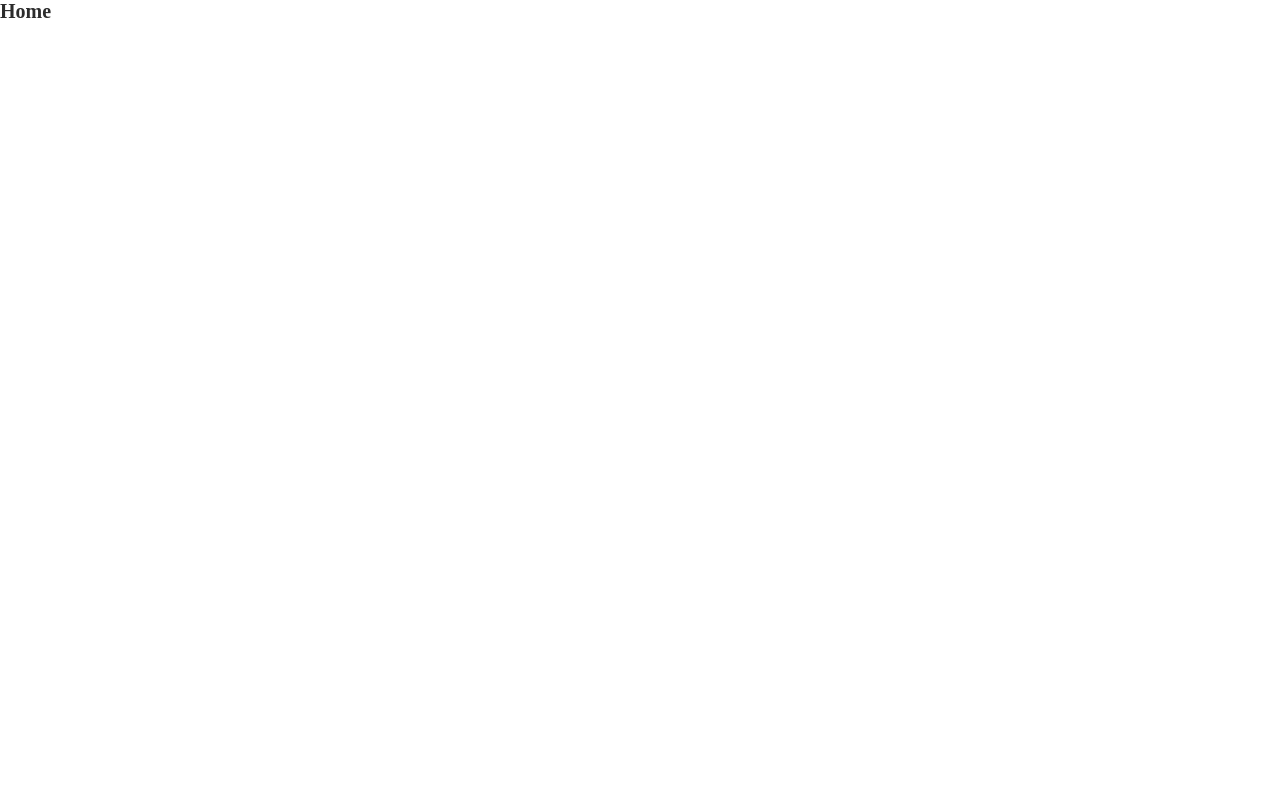
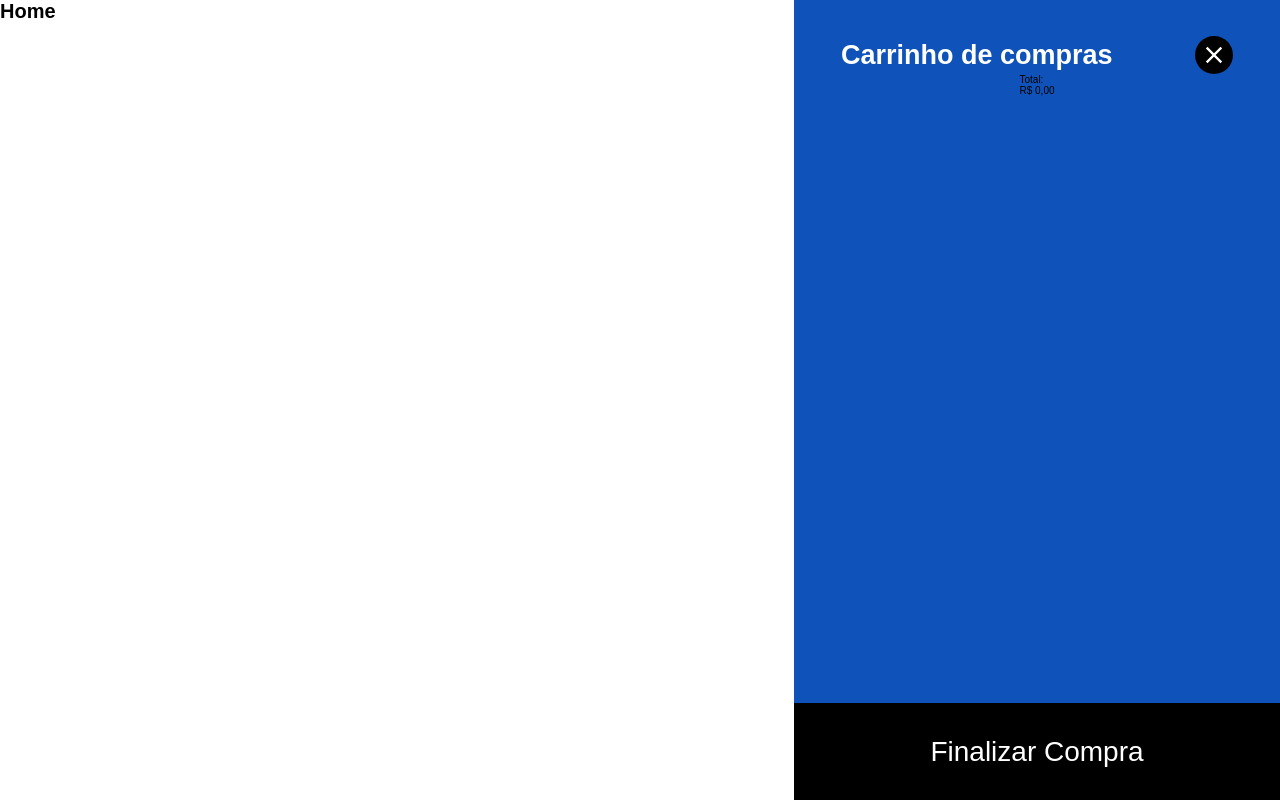
Before and after one commit to xtirian/MKS, a Next.js app: page / in a window 1280 px wide. Built offline with nearby package versions, Linux system fonts and the light colour scheme.

Commit message:
Side bar (#2)
* feat: redux config and sidebar context

* doc: product Model

* fix: global style

* feat: add sidebar component

* feat: add styles

```diff
--- /dev/null
+++ b/src/components/sideBar/SideBar.component.tsx
@@ -0,0 +1,60 @@
+import { motion } from "framer-motion";
+import React from "react";
+import styles from "./SideBar.module.scss";
+import { IoMdClose } from "react-icons/io";
+import { useDispatch, useSelector } from "react-redux";
+import { SidebarContextProps } from "@/services/context/sidebar.context";
+import { RootState } from "@/services/reduxProvider";
+
+export const SideBar = () => {
+  const dispatch = useDispatch();
+  const toggleSidebar = () => {
+    dispatch({ type: "TOGGLE_SIDEBAR" });
+  };
+  const isOpen = useSelector((state: RootState) => state.sidebar.isOpen);
+
+  return (
+    <motion.div
+      className={styles.sideBarWraper}
+      initial="hidden"
+      animate={isOpen ? "visible" : "hidden"}
+      variants={sideBarAnimation}
+      transition={{
+        type: "spring",
+        damping: 10,
+        stiffness: 50,
+        mass: 0.5,
+      }}
+    >
+      <div className={styles.sideBarContainer}>
+        <header>
+          <h2>Carrinho de compras</h2>
+          <button type="button" onClick={() => toggleSidebar()}>
+            <IoMdClose />
+          </button>
+        </header>
+        <footer>
+          <p>Total:</p>
+          <p>R$ 0,00</p> {/* This value should be calculated */}
+        </footer>
+      </div>
+      <button className={styles.submitButton}>Finalizar Compra</button>
+    </motion.div>
+  );
+};
+const sideBarAnimation = {
+  hidden: {
+    x: "100%",
+    opacity: 0,
+    transition: {
+      duration: 0.5,
+    },
+  },
+  visible: {
+    x: 0,
+    opacity: 1,
+    transition: {
+      duration: 0.5,
+    },
+  },
+};
--- /dev/null
+++ b/src/components/sideBar/SideBar.module.scss
@@ -0,0 +1,62 @@
+@use "@/styles/var.scss" as *;
+@use "@/styles/mixin.scss" as mix;
+
+.sideBarWraper {
+  width: 100%;
+  max-width: 486px;
+
+  height: 100%;
+  background-color: $bg1;
+
+  display: flex;
+  flex-direction: column;
+  justify-content: space-between;
+  align-items: center;
+
+  box-shadow: -5 0 6px rgba(0, 0, 0, 0.13);
+  position: fixed;
+  top: 0;
+  right: 0;
+  z-index: 100;
+}
+
+.sideBarContainer {
+  width: 100%;
+  display: flex;
+  flex-direction: column;
+  align-items: center;
+  margin: 36px auto;
+
+  header {
+    width: 100%;
+    max-width: 80.6584362%;
+    display: flex;
+    justify-content: space-between;
+    align-items: center;
+    gap: 32px;
+    h2 {
+      @include mix.HeadingL;
+      color: $textc-100;
+      width: fit-content;
+    }
+
+    button {
+      min-width: 38px;
+      height: 38px;
+      border-radius: 50%;
+      background-color: $bg4;
+      color: $textc-100;
+      @include mix.Button;
+    }
+  }
+}
+
+.submitButton {
+  width: 100%;
+  height: 97px;
+  margin-top: 42px;
+  background-color: $bg4;
+
+  color: $textc-100;
+  @include mix.Button;
+}
--- a/src/pages/_app.tsx
+++ b/src/pages/_app.tsx
@@ -1,17 +1,28 @@
 import type { AppProps } from "next/app";
+import Head from "next/head";
+
 import { QueryClientProvider } from "@tanstack/react-query";
 import { queryClient } from "@/services/queryClient";
+import { AppProvider } from "@/services/reduxProvider";
+
 //import Header from '../components/Header';
-//import Sidebar from '../components/Sidebar';
+
+import "@/styles/global.scss";
+import { SideBar } from "@/components/sideBar/SideBar.component";
 
 function MyApp({ Component, pageProps }: AppProps) {
   return (
     <QueryClientProvider client={queryClient}>
-          {/* <Header /> */}
-          {/* <Sidebar /> */}
-        <div>
+      <Head>
+        <title>MKS Challenge - xTirian</title>
+      </Head>
+      <AppProvider>
+        {/* <Header /> */}
+        <main>
+          <SideBar />
           <Component {...pageProps} />
-        </div>
+        </main>
+      </AppProvider>
     </QueryClientProvider>
   );
 }
--- a/src/pages/_document.tsx
+++ b/src/pages/_document.tsx
@@ -1,6 +1,33 @@
 import Document, { Html, Head, Main, NextScript } from "next/document";
+import { ServerStyleSheet } from "styled-components";
 
 class MyDocument extends Document {
+
+  static async getInitialProps(ctx: any) {
+    const sheet = new ServerStyleSheet();
+    const originalRenderPage = ctx.renderPage;
+
+    try {
+      ctx.renderPage = () =>
+        originalRenderPage({
+          enhanceApp: (App: any) => (props: any) => sheet.collectStyles(<App {...props} />),
+        });
+
+      const initialProps = await Document.getInitialProps(ctx);
+      return {
+        ...initialProps,
+        styles: (
+          <>
+            {initialProps.styles}
+            {sheet.getStyleElement()}
+          </>
+        ),
+      };
+    } finally {
+      sheet.seal();
+    }
+  }
+
   render() {
     return (
       <Html lang="pt-BR">
@@ -10,9 +37,7 @@ class MyDocument extends Document {
             content="Este site foi criado com o propósito de avaliar a proficiência dos desenvolvedores na elaboração de código claro, meticulosamente testado e passível de reutilização. Os participantes são solicitados a concluir uma tarefa específica e proceder com o deployment da aplicação, fornecendo os links correspondentes ao aplicativo e ao repositório associado. Esta avaliação possibilita uma análise abrangente do desempenho dos candidatos, sendo de suma importância para o desdobramento subsequente do processo avaliativo."
           />
           <meta name="author" content="xTirian - Matheus Fernandes" />
-          <title>MKS Challenge - xTirian</title>
           <link rel="icon" href="/logo.jpeg" />
-          <style>{globalStyles}</style>
         </Head>
         <body>
           <Main />
@@ -24,21 +49,3 @@ class MyDocument extends Document {
 }
 
 export default MyDocument;
-
-
-const globalStyles = `
-* {
-box-sizing: border-box;
-margin: 0;
-padding: 0;
-}
-body {
-font-family: "Montserrat", sans-serif;
-color: #2c2c2c;
-}
-
-html {
-scroll-behavior: smooth;
-font-size: 62.5%;
-}
-`;
--- /dev/null
+++ b/src/services/context/sidebar.context.ts
@@ -0,0 +1,23 @@
+import { createContext } from "react";
+
+export const sidebarReducer = (
+  state = { isOpen: true },
+  action: { type: any }
+) => {
+  switch (action.type) {
+    case "TOGGLE_SIDEBAR":
+      return { ...state, isOpen: !state.isOpen };
+    default:
+      return state;
+  }
+};
+
+export const SidebarContext = createContext({
+  isOpen: true,
+  toggleSidebar: () => {},
+});
+
+export interface SidebarContextProps {
+  isOpen: boolean;
+  toggleSidebar: () => void;
+}
--- /dev/null
+++ b/src/services/reduxProvider.tsx
@@ -0,0 +1,26 @@
+import { Provider } from "react-redux";
+import { combineReducers, createStore } from "redux";
+import { SidebarContext, sidebarReducer } from "./context/sidebar.context";
+import { ReactNode } from "react";
+
+const rootReducer = combineReducers({
+  sidebar: sidebarReducer,
+});
+
+const store = createStore(rootReducer);
+
+export const AppProvider = ({ children }: { children: ReactNode }) => {
+  return (
+    <Provider store={store}>
+      <SidebarContext.Provider value={{
+        isOpen: (store.getState() as { sidebar: { isOpen: boolean } }).sidebar?.isOpen,
+        toggleSidebar: () => store.dispatch({ type: "TOGGLE_SIDEBAR" }),
+      }}>
+        {children}
+        </SidebarContext.Provider>
+    </Provider>
+  );
+};
+
+
+export type RootState = ReturnType<typeof rootReducer>;
--- a/src/styles/_mixin.scss
+++ b/src/styles/_mixin.scss
@@ -0,0 +1,12 @@
+
+
+@mixin HeadingL {
+  font-size: 2.7rem;
+  font-weight: 700;
+  line-height: 3.291rem;
+}
+
+@mixin Button {
+  font-size: 28px;
+            line-height: 15px;
+}
--- a/src/styles/_var.scss
+++ b/src/styles/_var.scss
@@ -2,7 +2,8 @@
 $bg0: #F9F9F9;
 $bg1: #0F52BA;
 $bg2: #373737;
-$bg3: #EEEEEE;
+$bg3: #EEE;
+$bg4: #000;
 
 $textc-100: #FFF;
 $textc-700: #333;
--- /dev/null
+++ b/src/styles/global.scss
@@ -0,0 +1,25 @@
+* {
+  box-sizing: border-box;
+  margin: 0;
+  padding: 0;
+  }
+  body {
+  font-family: "Montserrat", sans-serif !important;
+  }
+
+  html {
+  scroll-behavior: smooth;
+  font-size: 62.5%;
+  }
+
+  body, html {
+    overflow-x: hidden;
+  }
+
+  button {
+    cursor: pointer;
+    border: none;
+    outline: none;
+    background-color: transparent;
+    color: inherit;
+  }
```
Also changed, not shown: package.json (+6 -1 lines), src/models/product.ts (added, +8 -0 lines), src/pages/index.tsx (+6 -6 lines), 1 other file (tests, documents, lock files or other folders).
